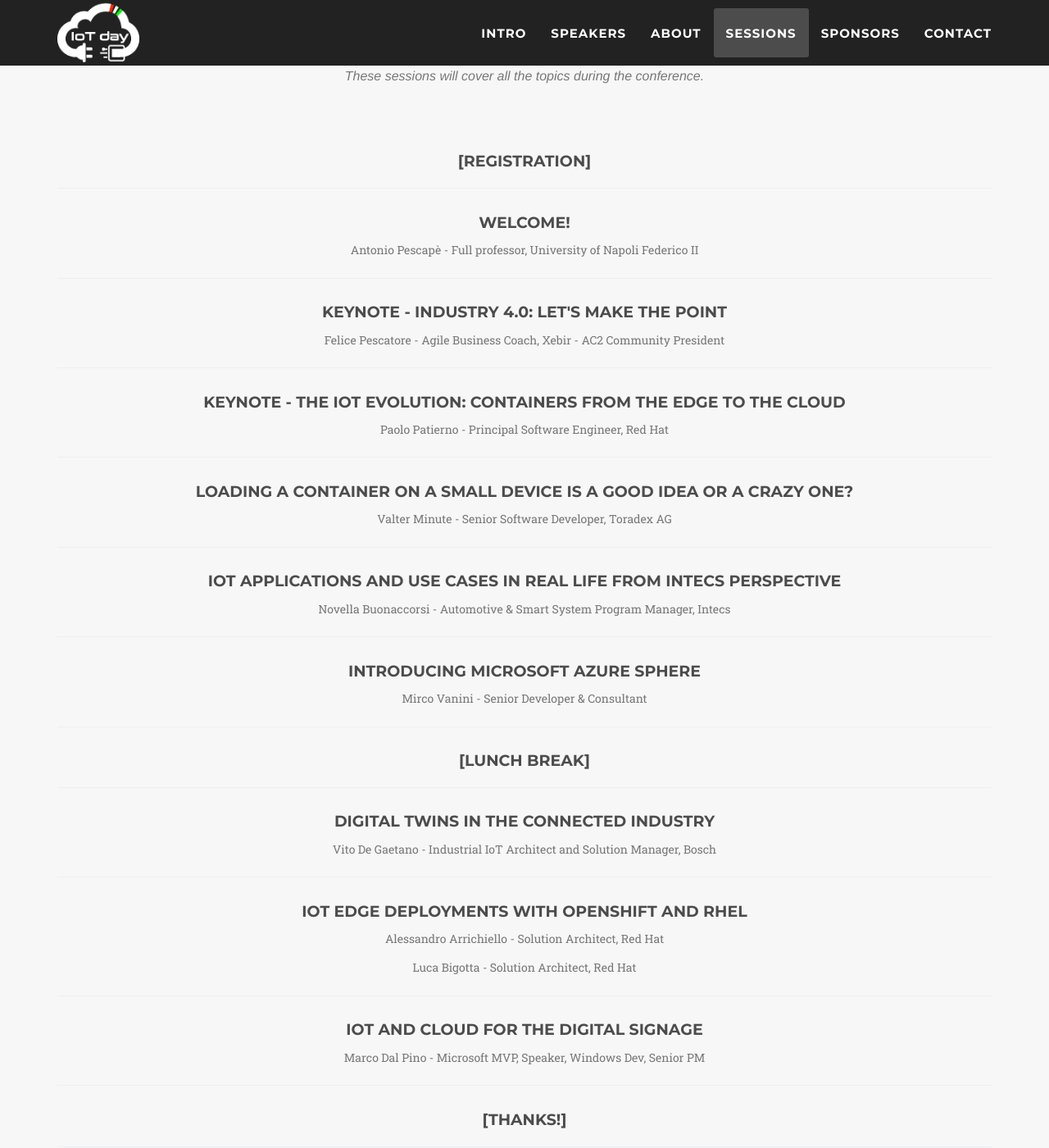
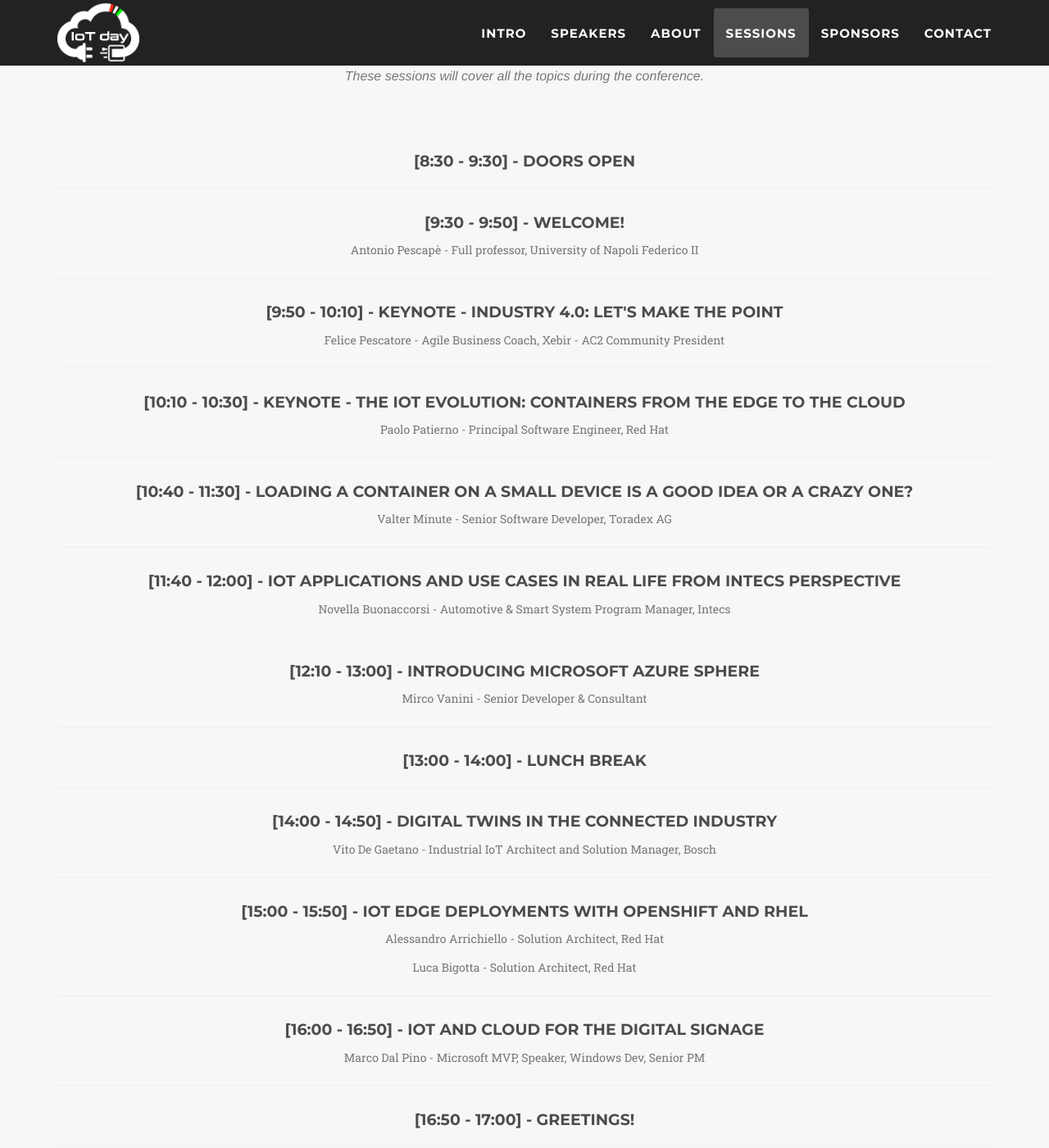
Before and after one commit to iotdayit/iotdayit.github.io, a Jekyll site: the page built from index.html, in a window 1280 px wide and 1400 px high, scrolled down 5511 px. Shown: the whole window at 82% size. Built offline with Jekyll 4.4.1, drawn with Linux system fonts in a browser that asks for light colours; some web fonts are replaced.

Commit message:
Added times to the sessions list

```diff
--- a/_data/sessions.yml
+++ b/_data/sessions.yml
@@ -1,4 +1,4 @@
-- title: "[REGISTRATION]"
+- title: "DOORS OPEN"
   id: 1
   time: "8:30 - 9:30"
   description: |
@@ -57,7 +57,7 @@
     All the devices we use every day will be connected to the Internet in the next decade, from the everyday appliances, from the transport vehicles (car, bus, Metro, etc.) to the various industrial devices.
     Microsoft Azure Sphere is a solution for creating highly secure and connected MCU-connection devices.
     In This session are discussed the salient points and technologies that are the basis of this new solution.
-- title: "[LUNCH BREAK]"
+- title: "LUNCH BREAK"
   id: 8
   time: "13:00 - 14:00"
   description: |
@@ -90,7 +90,7 @@
     Digital Signage application are usually under considered applications.
     But with a small effort today we can build a complete platform for distributed digital signage that can manage different content on different places and devices, updating it in real time and supporting special functions like people counting, AD analysis, appreciation index etc.
     Let's see how we have designed and built such a type of system.
-- title: "[THANKS!]"
+- title: "GREETINGS!"
   id: 12
   time: "16:50 - 17:00"
   description: |
--- a/_includes/sessions.html
+++ b/_includes/sessions.html
@@ -21,7 +21,7 @@
                 <div class="col-lg-12 text-center">
                     <div class="sessions-caption">
                         <a href="#sessionModal{{ session.id }}" class="sessions-link" data-toggle="modal">
-                            <h4>{{ session.title }}</h4>
+                            <h4>[{{ session.time }}] - {{ session.title }}</h4>
                         </a>
                         {% for speaker in session.speakers %}
                             {% assign speaker-id = speaker.id | minus:1 %}
```
